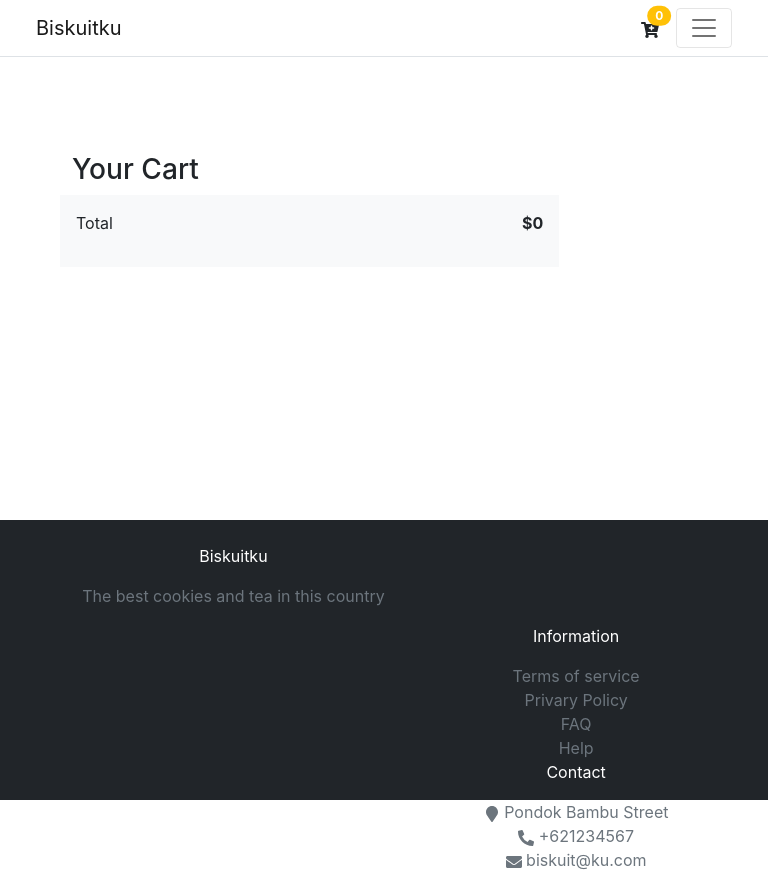
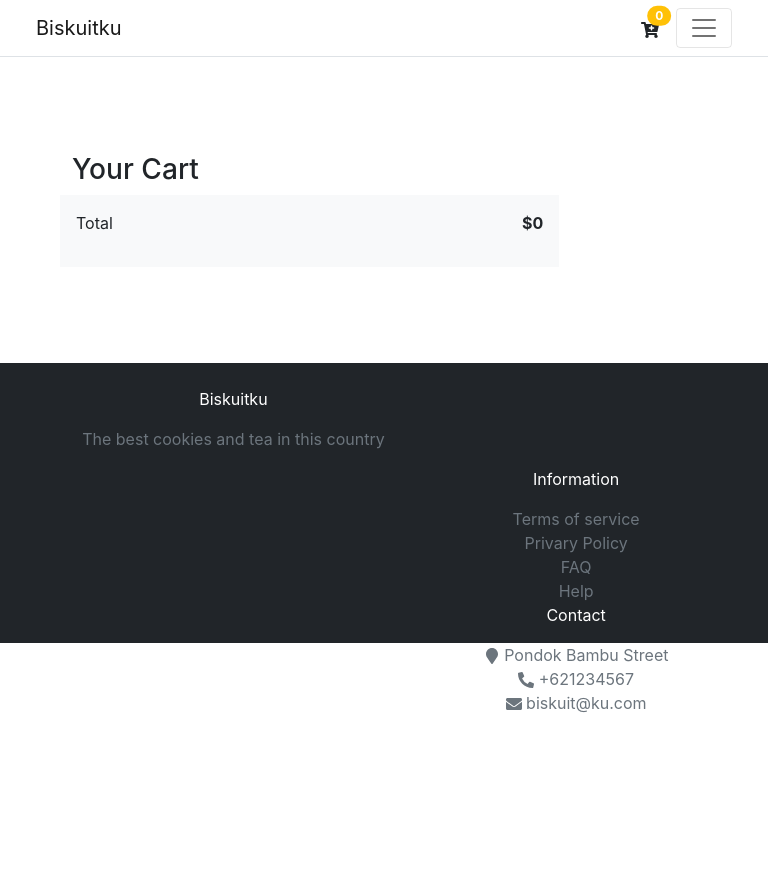
Before and after one commit to wandaaulia/redux-app, a React (Create React App) app: page /#/cart in a window 768 px wide. After the commit the page ends 800 px from the top, so only its background shows below. Built offline with nearby package versions, Linux system fonts and the light colour scheme.

Commit message:
fix footer

```diff
--- a/src/App.css
+++ b/src/App.css
@@ -165,7 +165,7 @@
   }
 
   .footer {
-    position: absolute;
+    position: relative;
     bottom: 0;
     height:35vh;
     width: 100%;
--- a/src/Content.js
+++ b/src/Content.js
@@ -45,7 +45,7 @@ const Content = () => {
 
               return (
                 <div className="col-md col-6 col-sm col-lg pt-0 pb-md-0 pb-0 p-lg-2" key={id}>
-                <div className="card shadow p-2 pt-0 pb-0 pt-md-0 my-md-2 my-3 pb-md-0 mb-lg-5 m-sm-3 m-md-4 p-md-3 p-lg-1 p-sm-3
+                <div className="card shadow p-1 pt-0 pb-0 pt-md-0 my-md-2 my-3 pb-md-0 mb-lg-5 m-sm-3 m-md-4 p-md-3 p-lg-1 p-sm-2
                 rounded border-0 h-90 bg-white">
 
 
@@ -74,7 +74,7 @@ const Content = () => {
             { dataNewItem.map((data) => {
                 return (
                 <div className="col-md col-6 col-sm col-lg pt-0 pb-md-0 pb-0 p-lg-2" key={data.id}>
-            <div className="card shadow p-2 pt-0 pb-0 pt-md-0 my-md-2 my-3 pb-md-0 mb-lg-5 m-sm-3 m-md-4 p-md-3 bg-white p-lg-1 p-sm-3 rounded border-0 h-90 ">
+            <div className="card shadow p-1 pt-0 pb-0 pt-md-0 my-md-2 my-3 pb-md-0 mb-lg-5 m-sm-3 m-md-4 p-md-3 bg-white p-lg-1 p-sm-3 rounded border-0 h-90 ">
               <div className="card-body mt-0">
               <img src={data.img} width="50" />
                 <p className="mb-1 pt-3"> {data.name} </p>
```
